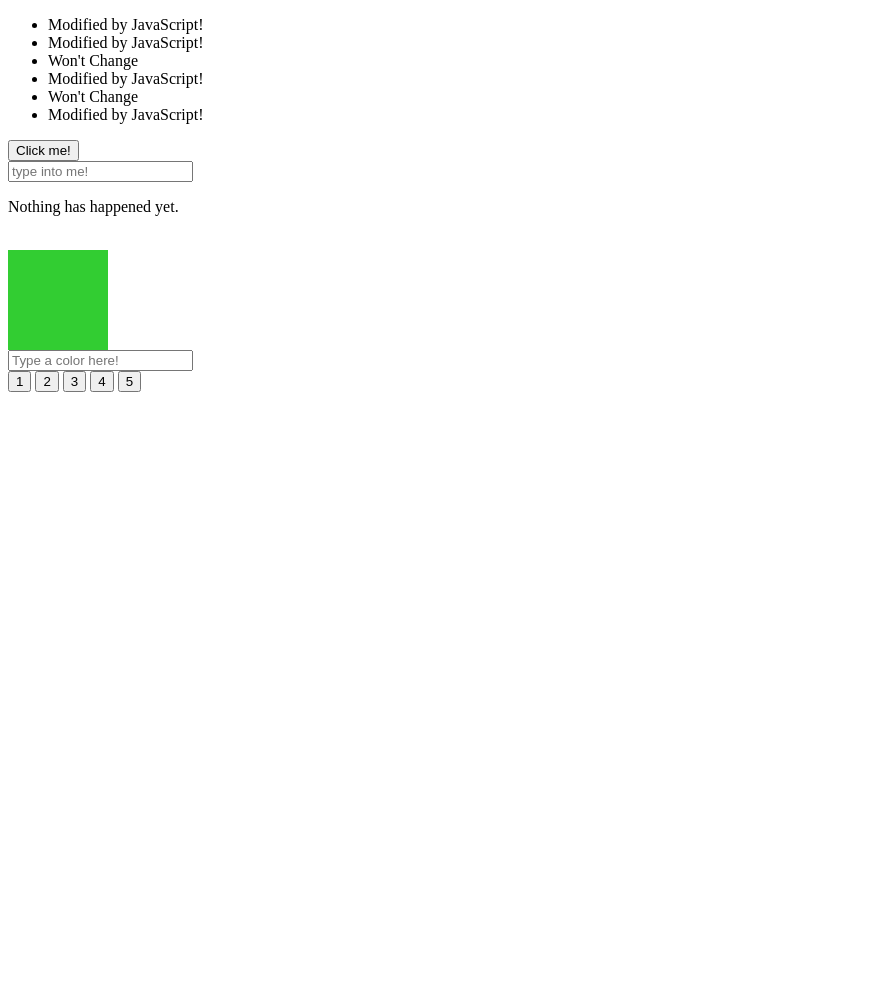
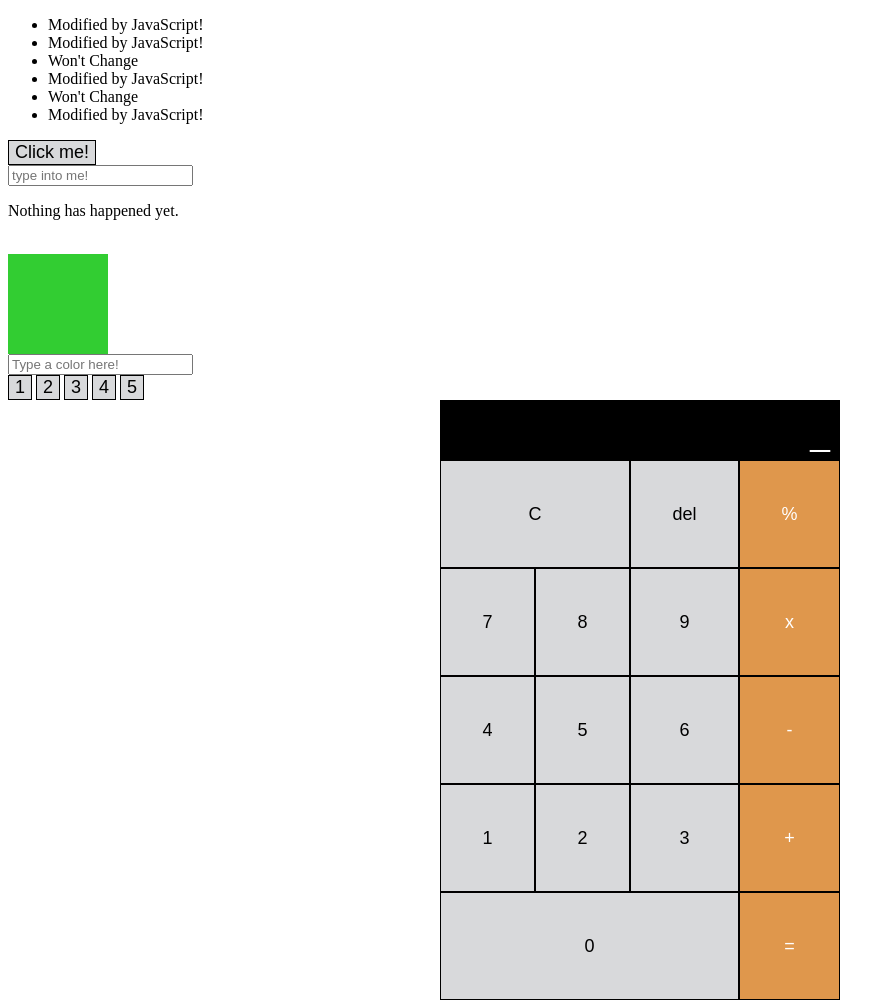
Before and after one commit to jrtm96/08.13.23, a plain HTML site: page JSTests.html in a window 1280 px wide. Shown: the whole page, without its empty margins (0-895 px from the left). Before the commit the page ends 800 px from the top, so only its background shows below. Drawn offline with Linux system fonts and the light colour scheme.

Commit message:
made a calculator, html, css and js logic

```diff
--- a/JSTests.html
+++ b/JSTests.html
@@ -1,13 +1,15 @@
 <!DOCTYPE html>
 <html lang="en">
+
 <head>
     <meta charset="UTF-8">
     <meta name="viewport" content="width=device-width, initial-scale=1.0">
     <title>JS experiments</title>
 
-<link rel="stylesheet" href="./master.css" type="text/css" >
+    <link rel="stylesheet" href="./master.css" type="text/css">
 
 </head>
+
 <body>
 
     <ul>
@@ -41,9 +43,42 @@
         <button>5</button>
     </div>
 
+    <!--Calculator  -->
+    <div class="calc-cont">
+        <div class="calculator" id="calculator">
+            <div class="display">
+                _
+            </div>
+            <button class="clear">C</button>
+            <button class="del ">del</button>
+            <button class="div col-orng">%</button>
+
+            <button class="seven ">7</button>
+            <button class="eight">8</button>
+            <button class="nine">9</button>
+            <button class="multi col-orng">x</button>
+
+            <button class="four">4</button>
+            <button class="five">5</button>
+            <button class="six">6</button>
+            <button class="min col-orng">-</button>
+
+            <button class="one">1</button>
+            <button class="two">2</button>
+            <button class="three">3</button>
+            <button class="plus col-orng">+</button>
+
+            <button class="zer">0</button>
+            <button class="equ col-orng">=</button>
+
+
+        </div>
+    </div>
+
 
 
     <script type="text/javascript" src="./main.js"></script>
 
 </body>
+
 </html>
--- a/main.js
+++ b/main.js
@@ -116,3 +116,58 @@ input.addEventListener("change", function(){
 document.querySelector(".button-container").addEventListener("click", function(event) {
     alert(`You Clicked ${event.target.innerText}`);
 });
+
+
+// calculator logic
+
+//select the display element and save it to a variable "display"
+const display = document.querySelector(".display");
+
+//add a click event listener to the calculator
+const calculatorBody = document.querySelector(".calculator");
+// calculator.addEventListener("click", function(event) {
+//     //check if the clicked element is a button so that the display is not clicked.
+//     if (event.target.tagName.toLowerCase() === 'button') //then
+//     {
+//         //append the buttons text to the display
+//         display.innerText += event.target.innerText;
+//     }
+// });
+
+//now i need to run create a way so that when "=" is pressed the equation on the display gets solved
+calculatorBody.addEventListener("click", function(event) {
+    //check if the clicked element is a button so that the display is not clicked.
+    if (event.target.tagName.toLowerCase() === 'button') //then
+    {
+        if (event.target.innerText === '=') //evaluate the expression in the display and evaluate the result
+        {
+            try {
+                display.innerText = eval(display.innerText.replace('x','*').replace('%', '/')); //evaluate, chaining
+            } catch (error) {
+                display.innerText = "error: " + error.message;
+            }
+        } else if (event.target.innerText === 'C'){
+            //clear the display
+            display.innerText = '_';
+        } else if (event.target.innerText === 'del') {
+            //remove the last character from the display
+            display.innerText = display.innerText.slice(0, -1);
+        // }else {
+        //     //append the buttons text to the display
+        //     display.innerText += event.target.innerText;
+        } else {
+            // If the display is '_' and the button pressed is a number
+            if (display.innerText === '_') {
+                // If it's a number other than '0', replace '0' with the number
+                if (!isNaN(event.target.innerText) && display !== '_') {
+                    display.innerText = event.target.innerText;
+                } else if (isNaN(event.target.innerText)) { // If it's not a number, append it
+                    display.innerText += event.target.innerText;
+                }
+                // If it's '0', do nothing
+            } else {
+                display.innerText += event.target.innerText;
+            }
+        }
+    }
+});
--- a/master.css
+++ b/master.css
@@ -116,3 +116,109 @@
   width: 100px;
   height: 100px;
 }
+/*done w jstests */
+
+
+
+/* for Calculator */
+
+.calc-cont {
+  display: flex;
+  justify-content: center;
+
+}
+
+.calculator {
+  display: grid;
+  height: 600px;
+  width: 400px;
+  grid-template-rows: [row1-start] 10% [row1-end row2-start] auto [row2-end];
+  grid-template-areas:
+  "display   display   display   display"
+  "clear     clear     del       div"
+  "seven     eight     nine      multi"
+  "four      five      six       min"
+  "one       two       three     plus"
+  "zer       zer       zer       equ"
+ ;
+}
+button {
+  background-color: #d8d9db;
+  border: 1px solid black;
+  font-size: large;
+  color:black;
+}
+button:hover{
+  opacity: 80%;;
+}
+.col-orng {
+  background-color: #df974c;
+  color: white;
+}
+.display {
+  background-color: black;
+  grid-area: display;
+  direction: rtl;
+
+  text-align:justify;
+  font-size: 30pt;
+  height: auto;
+  width:auto;
+  margin: 0;
+  border: none;
+  padding: 10px;
+  color: white;
+}
+
+.clear {
+  grid-area: clear;
+}
+.del {
+  grid-area: del;
+}
+.div {
+  grid-area: div;
+
+}
+.seven {
+  grid-area: seven;
+}
+.eight {
+  grid-area: eight;
+}
+.nine {
+  grid-area: nine;
+}
+.multi {
+  grid-area: multi;
+}
+.four {
+  grid-area: four;
+}
+.five {
+  grid-area: five;
+}
+.six {
+  grid-area: six;
+}
+.min {
+  grid-area: min;
+}
+.one {
+  grid-area: one;
+}
+.two {
+  grid-area: two;
+}
+.three {
+  grid-area: three
+}
+.plus {
+  grid-area: plus;
+}
+.zer {
+  grid-area: zer;
+}
+.equ {
+  grid-area: equ;
+}
```
Lines whose indentation alone changed are shown as unchanged.
